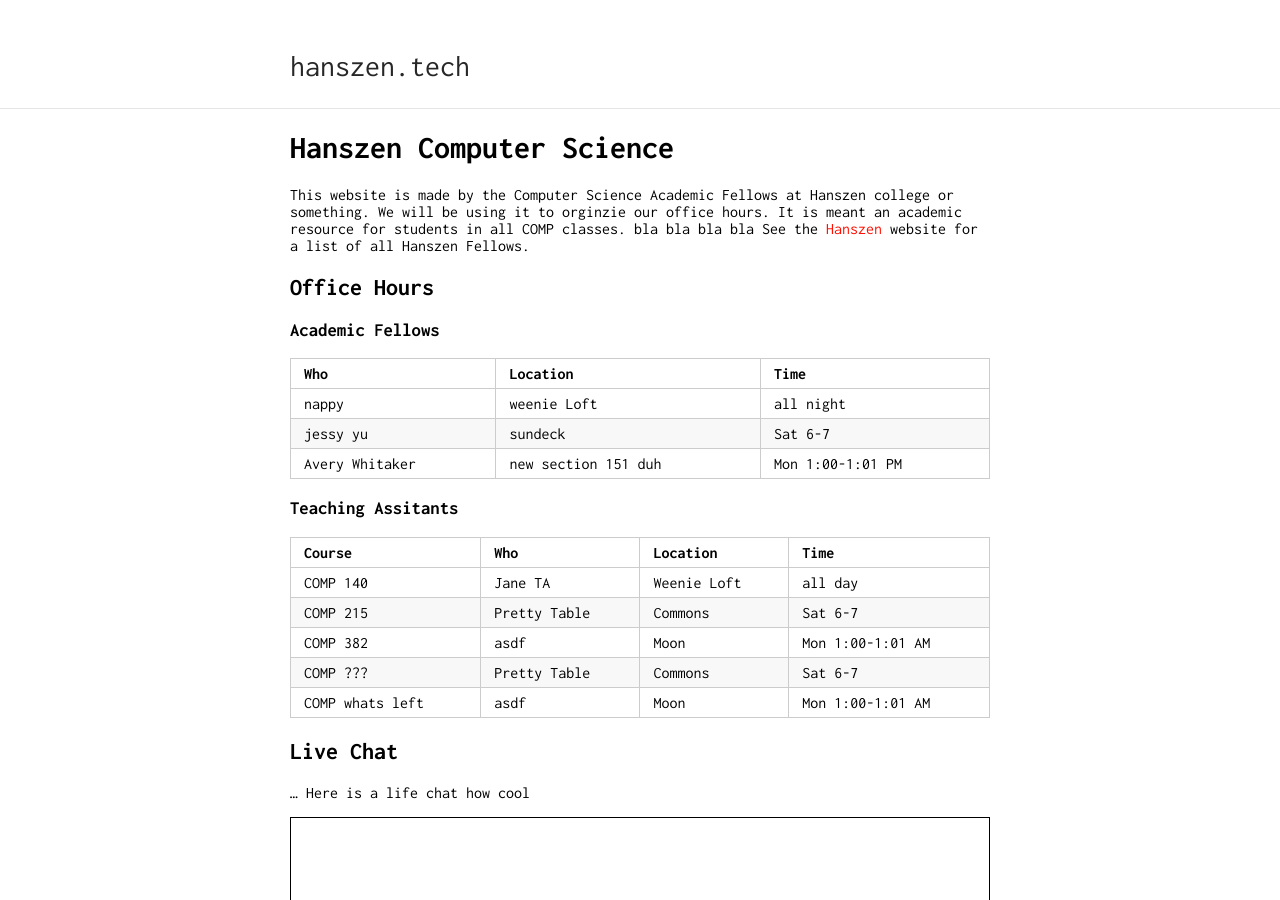
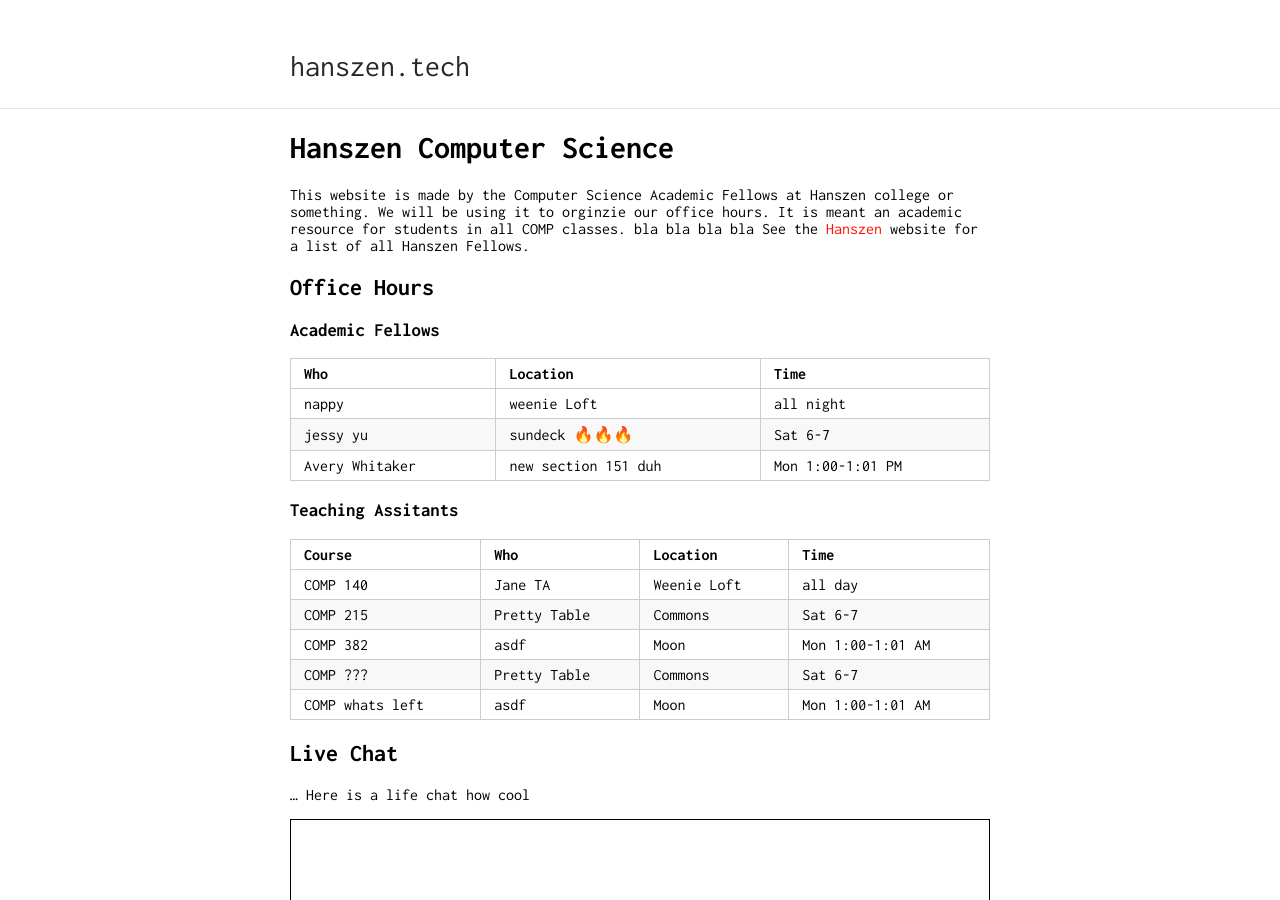
Before and after one commit to Avery-Whitaker/hanszen.tech, a Jekyll site: the page built from index.md, in a window 1280 px wide and 900 px high. Built offline with Jekyll 4.4.1, drawn with Linux system fonts in a browser that asks for light colours; a script that is not in the unit is left out; our own code applies the rules of GitHub Pages for plain Markdown files.

```diff
--- a/index.md
+++ b/index.md
@@ -13,7 +13,7 @@ This website is made by the Computer Science Academic Fellows at Hanszen college
  Who        |Location | Time
 ------------|---------|--------
 nappy    | weenie Loft | all night
-jessy yu   | sundeck | Sat 6-7
+jessy yu   | sundeck 🔥🔥🔥 | Sat 6-7
 Avery Whitaker | new section 151 duh | Mon 1:00-1:01 PM
 
 ### Teaching Assitants
```
